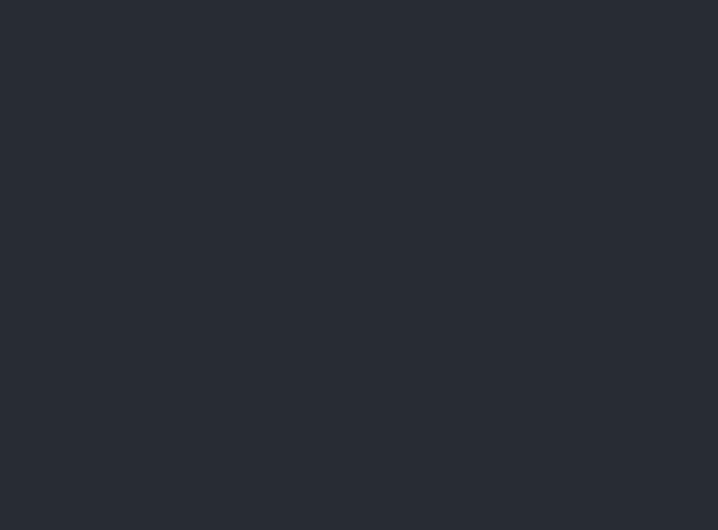
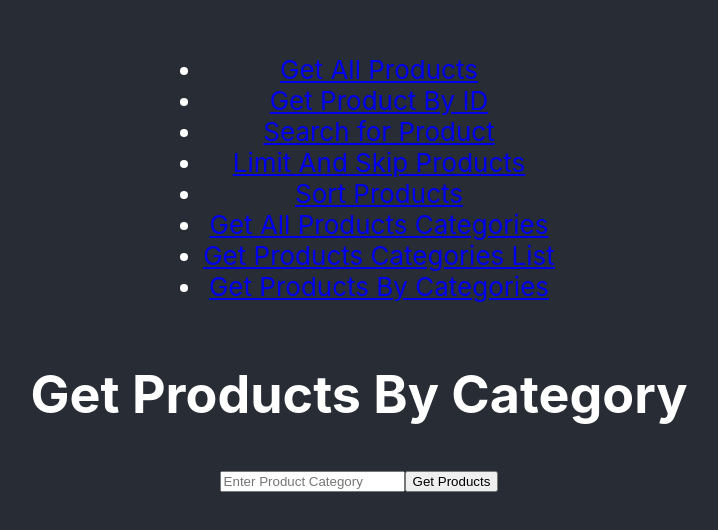
Before and after one commit to arees2nobani/productsTask, a React (Create React App) app: page /GetProductsByCategories in a window 1280 px wide. Before the commit this address had no page. Shown: the part 140-670 px from the top of the page, without its empty margins (281-999 px from the left). Built offline with nearby package versions, Linux system fonts and the light colour scheme.

Commit message:
Get Products By Categories

```diff
--- a/src/App.js
+++ b/src/App.js
@@ -8,6 +8,7 @@ import LimitAndSkipProducts from './components/LimitAndSkipProducts'
 import SortProducts from './components/SortProducts'
 import GetAllProductsCategories from './components/GetAllProductsCategories'
 import GetProductsCategoriesList from './components/GetProductsCategoriesList'
+import GetProductsByCategories from './components/GetProductsByCategories'
 
 function App() {
   return (
@@ -23,8 +24,8 @@ function App() {
               <Route path="SortProducts" element={<SortProducts />} />
               <Route path="GetAllProductsCategories" element={<GetAllProductsCategories />} />
               <Route path="GetProductsCategoriesList" element={<GetProductsCategoriesList />} />
-              {/* <Route path="GetProductsByCategories" element={<GetProductsByCategories />} />
-              <Route path="AddNewProduct" element={<AddNewProduct />} />
+              <Route path="GetProductsByCategories" element={<GetProductsByCategories />} />
+              {/* <Route path="AddNewProduct" element={<AddNewProduct />} />
               <Route path="UpdateProduct" element={<UpdateProduct />} />
               <Route path="DeleteProduct" element={<DeleteProduct />} /> */}
 
--- a/src/Layout.js
+++ b/src/Layout.js
@@ -26,6 +26,20 @@ const Layout = () => {
           <li>
             <Link to="/GetProductsCategoriesList"> Get Products Categories List </Link>
           </li>
+          <li>
+            <Link to="/GetProductsByCategories"> Get Products By Categories </Link>
+          </li>
+          {/*
+          <li>
+            <Link to="/AddNewProduct"> Add New Product </Link>
+          </li>
+          <li>
+            <Link to="/UpdateProduct"> Update Product </Link>
+          </li>
+          <li>
+            <Link to="/DeleteProduct"> Delete Product </Link>
+          </li>
+          */}
 
         </ul>
       </nav>
--- /dev/null
+++ b/src/components/GetProductsByCategories.js
@@ -0,0 +1,57 @@
+import React, { useState } from 'react';
+
+function GetProductByCategory() {
+  const [productCategory, setProductCategory] = useState('');
+  const [products, setProducts] = useState([]);
+  const [loading, setLoading] = useState(false);
+  const [error, setError] = useState(null);
+
+  const fetchProductByCategory = () => {
+    setLoading(true);
+    setError(null);
+    fetch(`https://dummyjson.com/products/category/${productCategory}`)
+      .then(res => {
+        if (!res.ok) {
+          throw new Error('404 Not Found');
+        }
+        return res.json();
+      })
+      .then(data => {
+        console.log(data);
+        setProducts(data.products);
+        setLoading(false);
+      })
+      .catch(err => {
+        console.error('Error: ', err);
+        setError(err);
+        setLoading(false);
+      });
+  };
+
+  return (
+    <div>
+      <h1>Get Products By Category</h1>
+      <input
+        type="text"
+        value={productCategory}
+        onChange={(e) => setProductCategory(e.target.value)}
+        placeholder="Enter Product Category"
+      />
+      <button onClick={fetchProductByCategory}>Get Products</button>
+
+      {loading && <p>Loading...</p>}
+      {error && <p>Error: {error.message}</p>}
+      {products.length > 0 && (
+        <div>
+          {products.map((product) => (
+            <div key={product.id}>
+                {product.id} - {product.title} -{product.category}
+            </div>
+          ))}
+        </div>
+      )}
+    </div>
+  );
+}
+
+export default GetProductByCategory;
```
